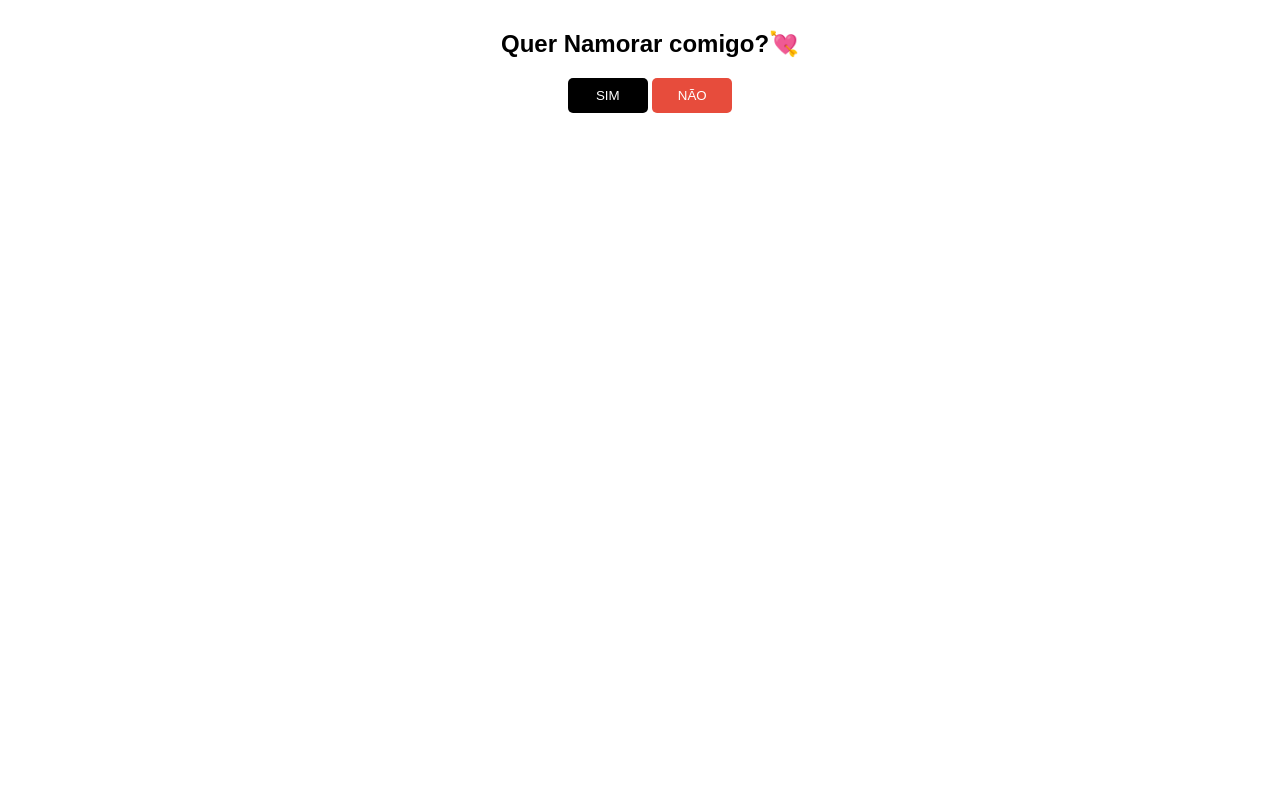
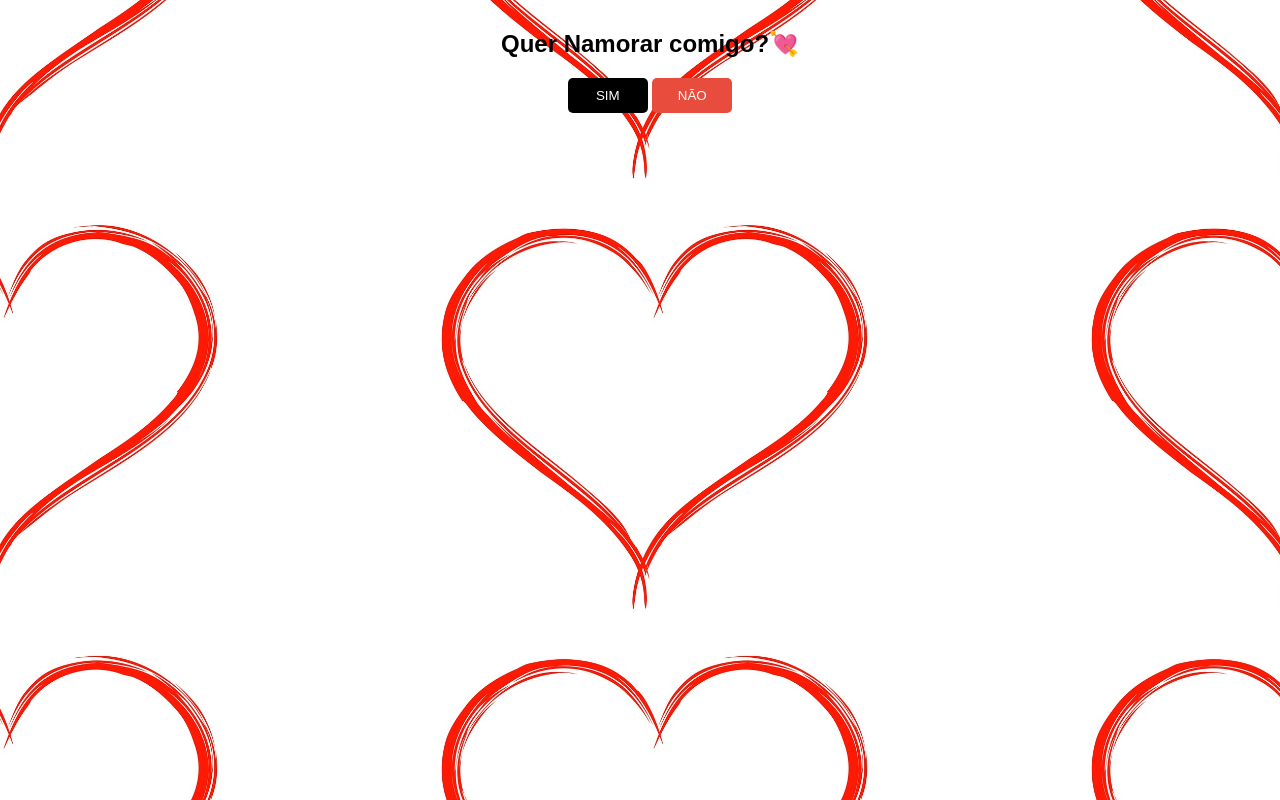
Before and after one commit to nijige/meupedidodenamoro, a plain HTML site: page index.html in a window 1280 px wide. Drawn offline with Linux system fonts and the light colour scheme.

Commit message:
subir novamente

```diff
--- a/style.css
+++ b/style.css
@@ -5,7 +5,7 @@ body {
 
 #conteudo {
     background: white;
-    background-image: url('assets/heart.jpg');
+    background-image: url('heart.jpg');
     background-size: 50%;
     background-position: center;
     width: 100%;
```
Also changed, not shown: heart.jpg (added).
